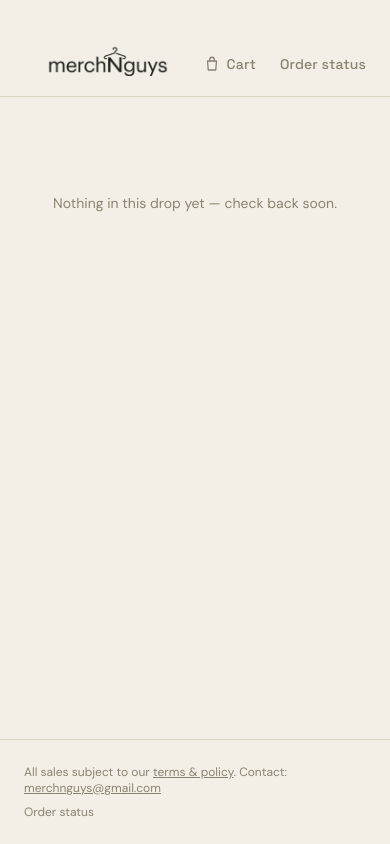
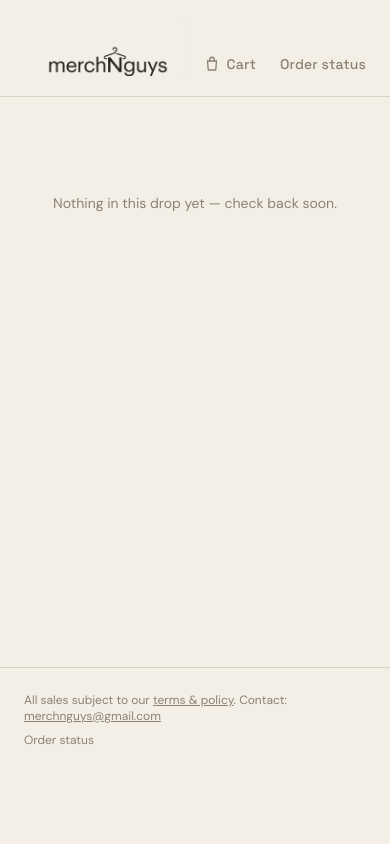
Before and after one commit to varadchavan-44/merchant, a Next.js app: page / in a window 390 px wide. Built offline with nearby package versions, Linux system fonts and the light colour scheme; no server answers; the database is empty.

Commit message:
Update footer padding and layout classes

```diff
--- a/src/app/page.tsx
+++ b/src/app/page.tsx
@@ -23,7 +23,7 @@ export default async function LandingPage() {
       </main>
 
       <footer className="site-footer border-t border-border">
-        <div className="max-w-6xl mx-auto px-6 py-6 text-xs text-ink-muted flex flex-wrap items-center justify-between gap-2">
+        <div className="max-w-6xl mx-auto px-6 pt-6 pb-24 lg:py-6 text-xs text-ink-muted flex flex-wrap items-center justify-between gap-2">
           <span>
             All sales subject to our{" "}
             <Link href="/legal" className="underline hover:text-ink transition-colors duration-150">
```
